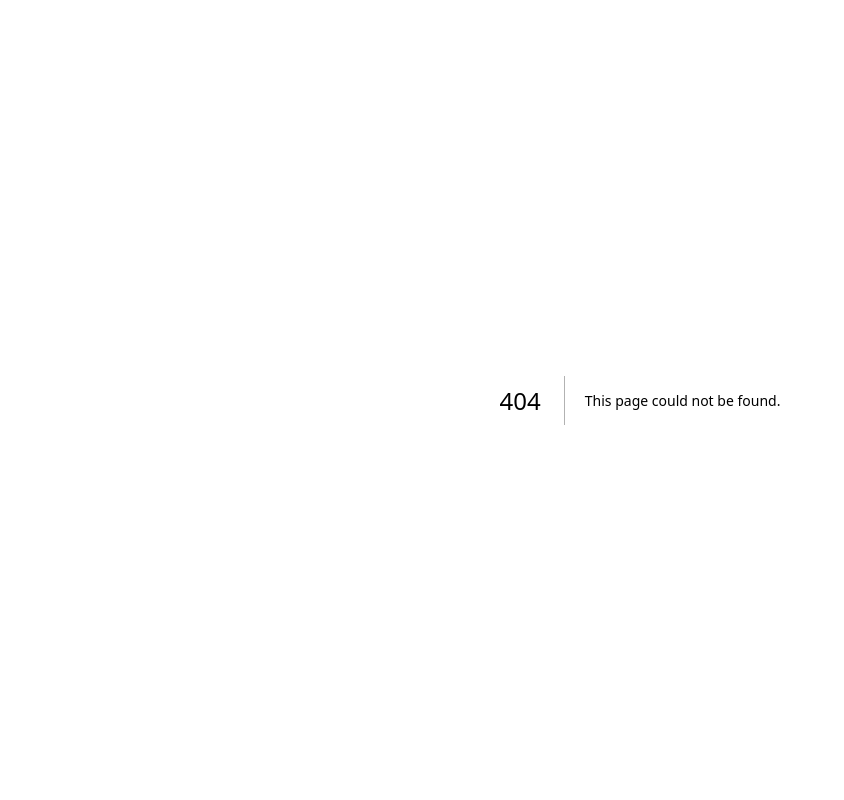
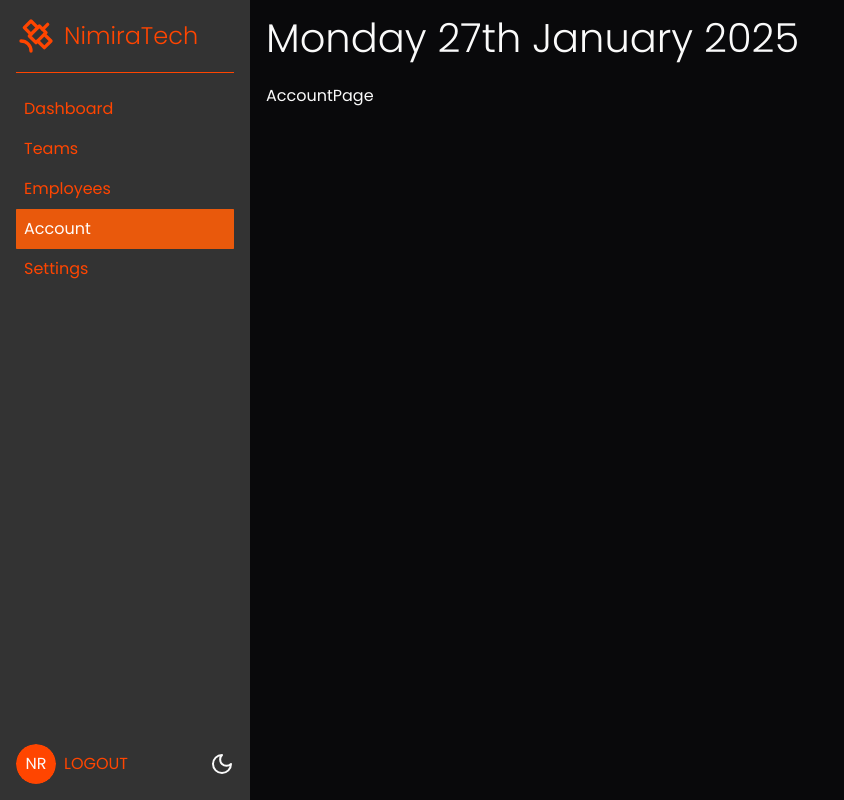
Before and after one commit to Nimira43/NT-Dashboard, a Next.js app: page /dashboard/account in a window 1280 px wide. Before the commit this address had no page. Shown: the whole page, without its empty margins (0-844 px from the left). Built offline with nearby package versions, Linux system fonts and the light colour scheme.

Commit message:
Created pages for Teams, Setting, Account and Employees

```diff
--- /dev/null
+++ b/app/dashboard/account/page.tsx
@@ -0,0 +1,5 @@
+export default function AccountPage() {
+  return (
+    <div>AccountPage</div>
+  )
+}
--- /dev/null
+++ b/app/dashboard/employees/page.tsx
@@ -0,0 +1,5 @@
+export default function EmployeesPage() {
+  return (
+    <div>EmployeesPage</div>
+  )
+}
--- /dev/null
+++ b/app/dashboard/settings/page.tsx
@@ -0,0 +1,5 @@
+export default function SettingsPage() {
+  return (
+    <div>SettingsPage</div>
+  )
+}
--- /dev/null
+++ b/app/dashboard/teams/page.tsx
@@ -0,0 +1,5 @@
+export default function TeamsPage() {
+  return (
+    <div>TeamsPage</div>
+  )
+}
```
